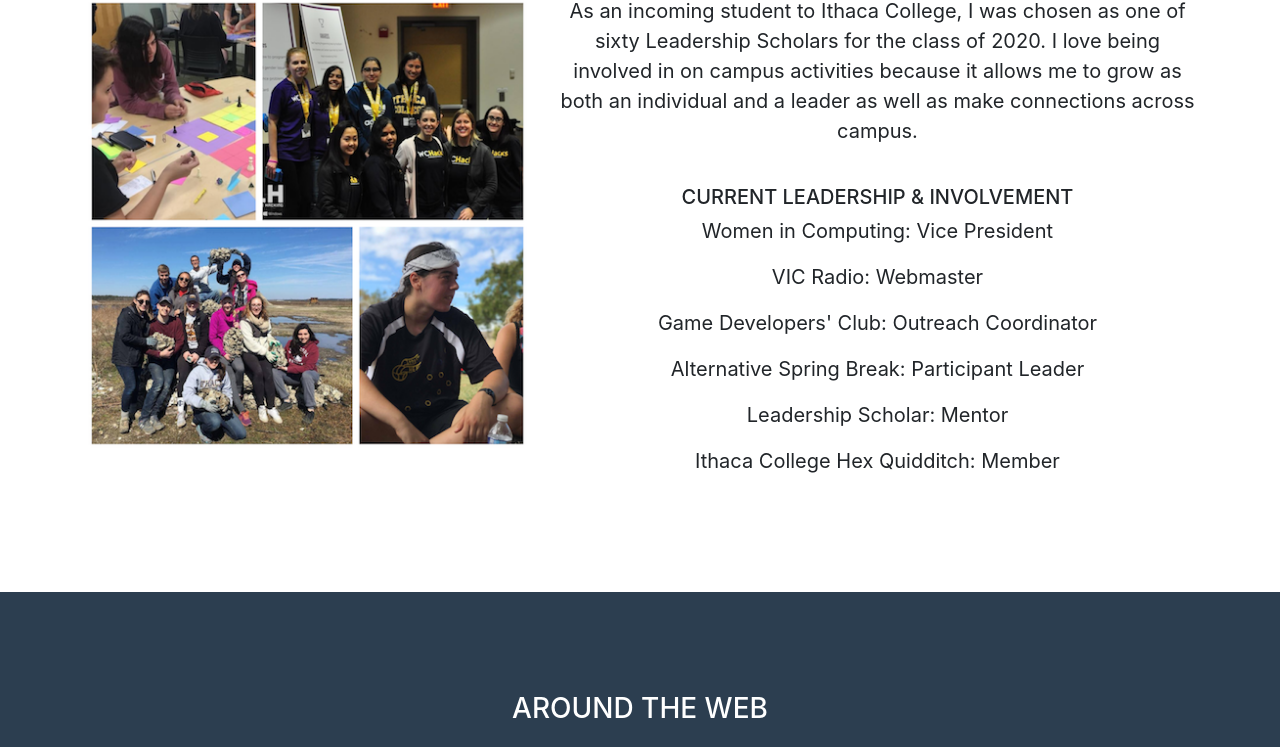
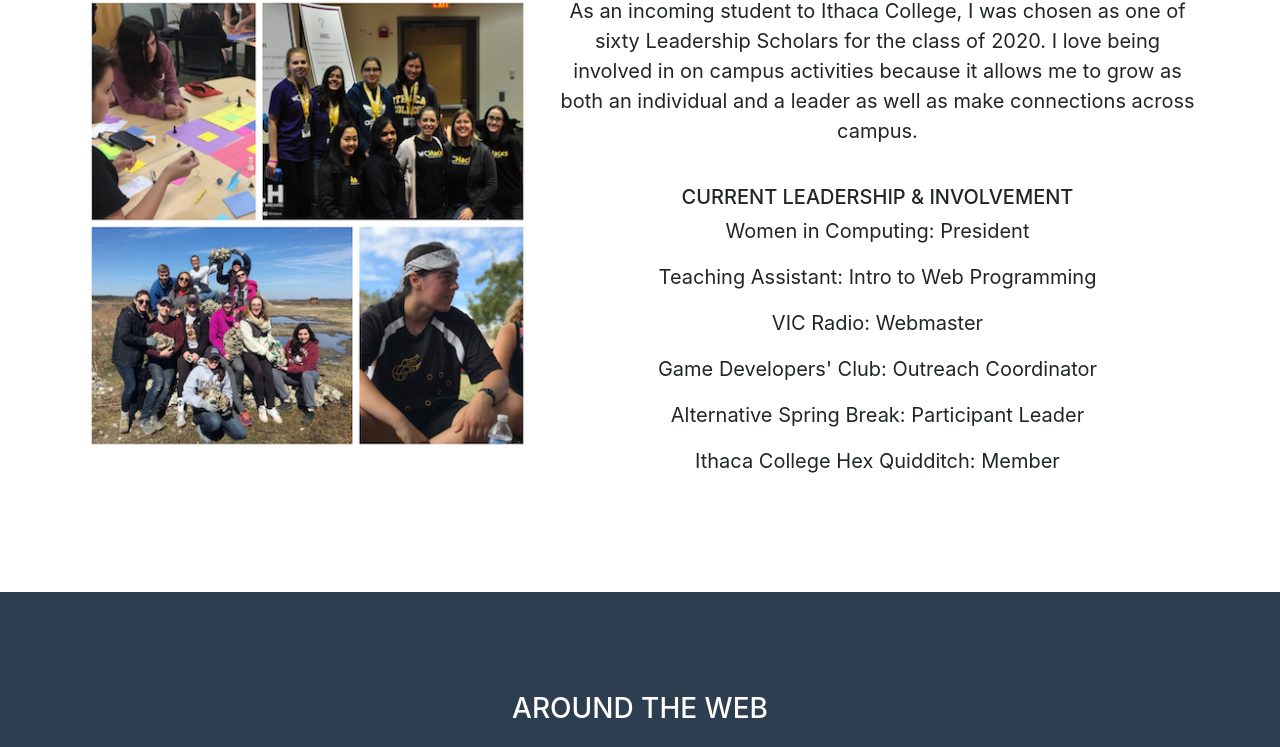
Before and after one commit to lsuna/lsuna.github.io, a website with bundled scripts: page index.html in a window 1280 px wide. Shown: the part 2183-2930 px from the top of the page. Built offline with nearby package versions, Linux system fonts and the light colour scheme.

Commit message:
Leadership change
Change in leadership roles

```diff
--- a/index.html
+++ b/index.html
@@ -167,11 +167,11 @@
               </p>
                 <br>
               <h5 class="text-center">Current Leadership &amp; Involvement</h5>
-              <p class="text-center">Women in Computing: Vice President</p>
+              <p class="text-center">Women in Computing: President</p>
+              <p class="text-center">Teaching Assistant: Intro to Web Programming</p>
               <p class="text-center">VIC Radio: Webmaster</p>
               <p class="text-center">Game Developers' Club: Outreach Coordinator</p>
               <p class="text-center">Alternative Spring Break: Participant Leader</p>
-              <p class="text-center">Leadership Scholar: Mentor</p>
               <p class="text-center">Ithaca College Hex Quidditch: Member</p>
           </div>
         </div>
```
